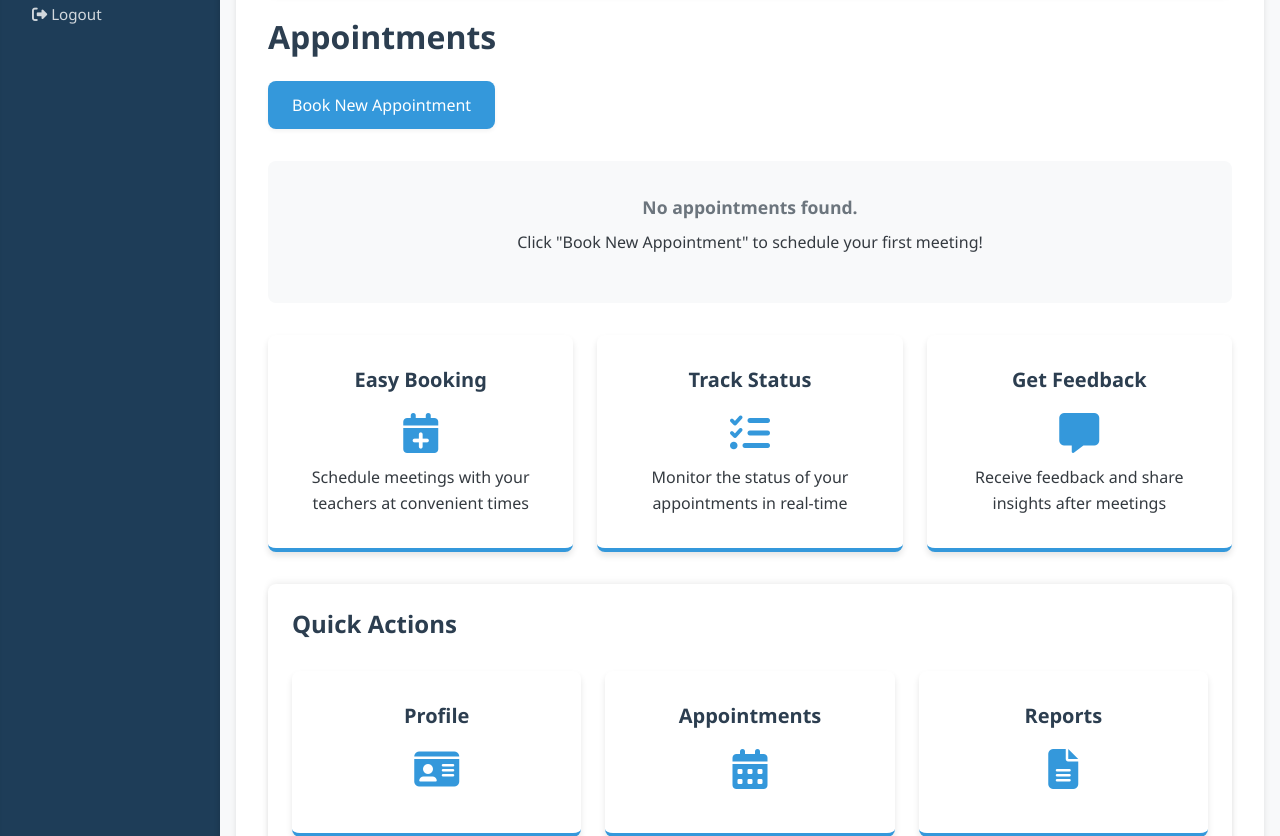
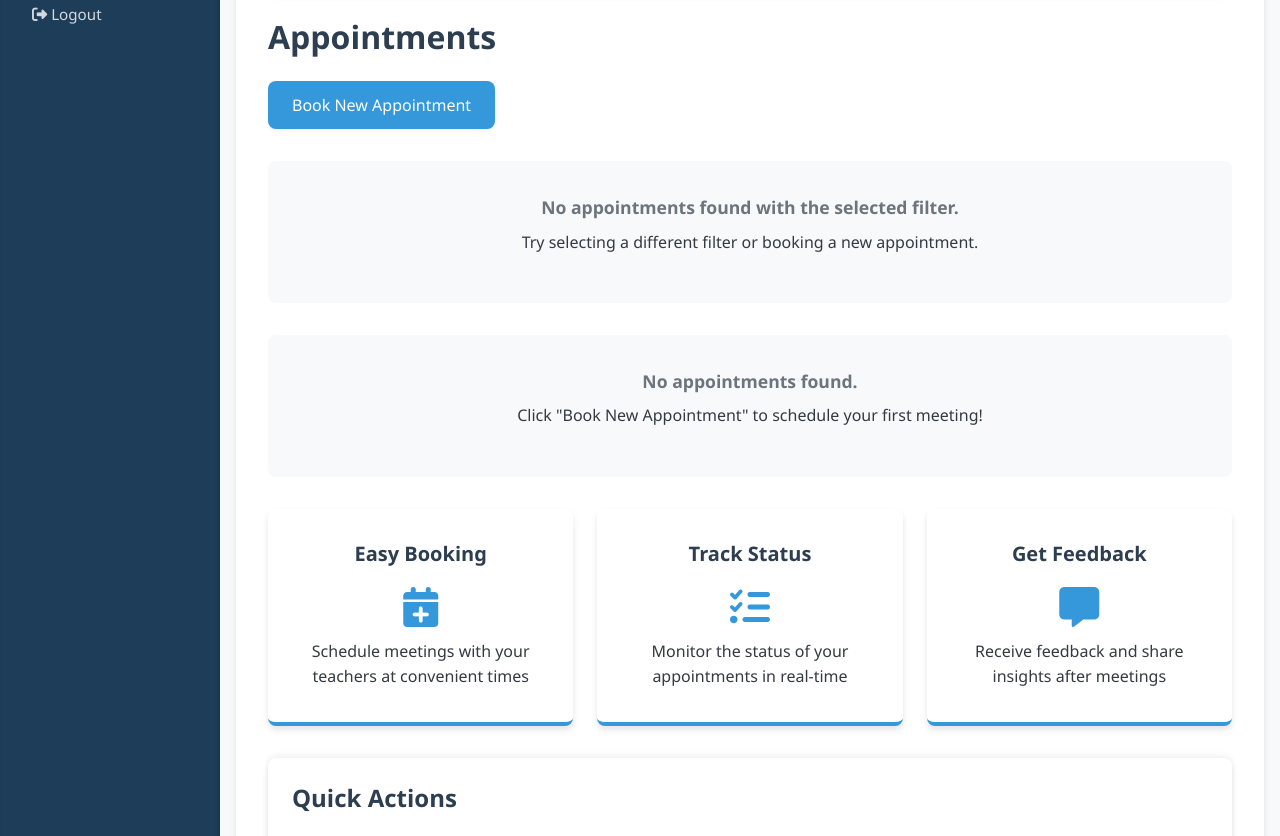
Before and after one commit to andyion1/appointment-manager, a Flask app: template app/main/templates/home.html in a window 1280 px wide. Shown: the part 501-1337 px from the top of the page. Run offline with Flask 3, Linux system fonts and the light colour scheme; the template is opened without the code that fills it, so the values that code supplies are empty; the visitor is signed in with stand-in values (Sample User, id 1); some libraries are stand-ins or nearby versions.

Commit message:
Finish filter

```diff
--- a/app/main/templates/home.html
+++ b/app/main/templates/home.html
@@ -32,7 +32,21 @@
     <a href="{{ url_for('appointment.form') }}" class="submit-button primary-button">Book New Appointment</a>
 </div>
 {% endif %}
-
+{% if status_options %}
+    <div class="action-buttons">
+        {% for option in status_options %}
+        <a href="{{ url_for('appointment.appointments', status=option.value) }}"
+           class="{% if status_filter == option.value %}primary-button{% else %}secondary-button{% endif %} submit-button">
+            {{ option.label }}
+        </a>
+        {% endfor %}
+    </div>
+{% else %}
+    <div class="no-appointments">
+        <p>No appointments found with the selected filter.</p>
+        <p>{% if status_filter == 'all' %}Click "Book New Appointment" to schedule your first meeting!{% else %}Try selecting a different filter or booking a new appointment.{% endif %}</p>
+    </div>
+{% endif %}
 
 {% if appointments %}
 <div class="appointments-grid">
--- a/models/database.py
+++ b/models/database.py
@@ -278,7 +278,7 @@ class Database:
         """
         base_query = """
             SELECT a.appointment_id, a.student_id, a.teacher_id,
-                a.appointment_date, a.appointment_time, a.status, a.reason, a.created_at,
+                a.appointment_date, a.appointment_time, a.status, a.reason, a.created_at, created_role,
                 su.full_name as student_name, tu.full_name as teacher_name
             FROM APPOINTMENT a
             JOIN STUDENT s ON a.student_id = s.student_id
@@ -316,9 +316,9 @@ class Database:
                 from models.data_classes import Appointment
                 appointments = []
                 for row in rows:
-                    appt = Appointment(*row[:8])  # first 8 fields = expected constructor args
-                    appt.student_name = row[8]
-                    appt.teacher_name = row[9]
+                    appt = Appointment(*row[:9])  # first 8 fields = expected constructor args
+                    appt.student_name = row[9]
+                    appt.teacher_name = row[10]
                     appointments.append(appt)
 
                 return appointments
```
Also changed, not shown: app/main/routes.py (+21 -2 lines).
